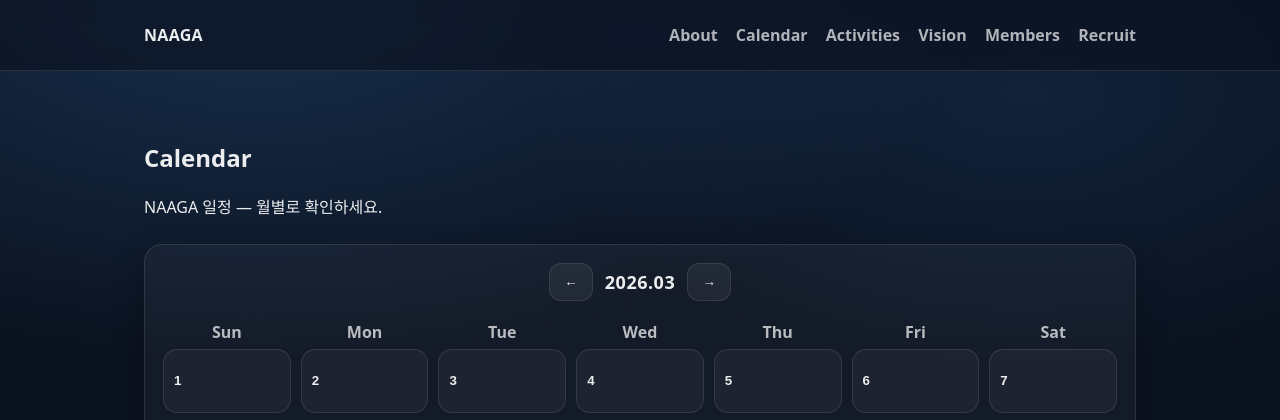
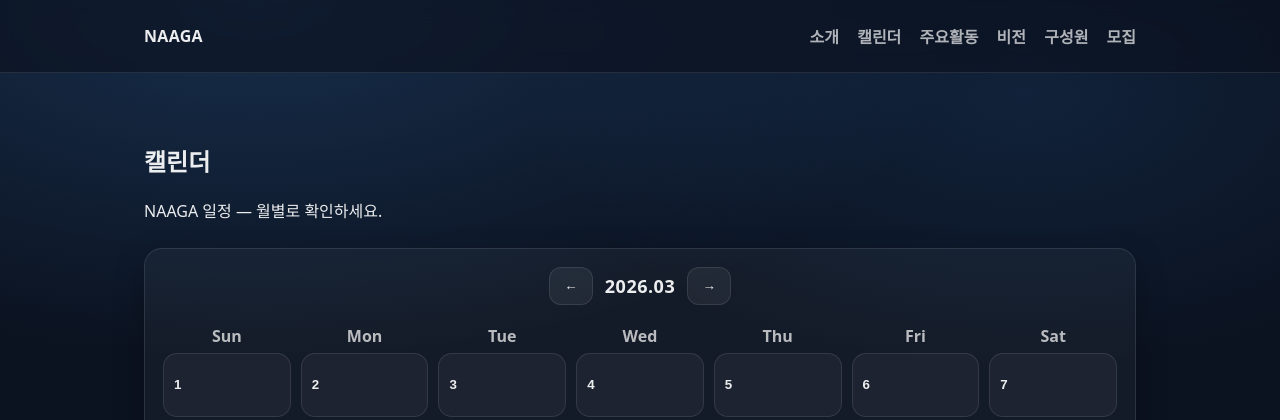
Before and after one commit to bwits15/naaga, a Flask app: page /calendar in a window 1280 px wide. Shown: the top 420 px of the page. Run offline with Flask 3, Linux system fonts and the light colour scheme.

Commit message:
update website

```diff
--- a/templates/activities.html
+++ b/templates/activities.html
@@ -1,7 +1,7 @@
 {% extends "base.html" %}
 {% block content %}
 <section class="page-head">
-  <h1>Activities</h1>
+  <h1>주요활동</h1>
   <p class="sub">우리는 ‘했다’로 끝내지 않고, ‘기록’으로 남깁니다.</p>
 </section>
 
--- a/templates/base.html
+++ b/templates/base.html
@@ -11,12 +11,12 @@
     <div class="container nav-inner">
       <a class="brand" href="/">NAAGA</a>
       <nav class="menu">
-        <a href="/about">About</a>
-        <a href="/calendar">Calendar</a>
-        <a href="/activities">Activities</a>
-        <a href="/vision">Vision</a>
-        <a href="/members">Members</a>
-        <a href="/recruit">Recruit</a>
+        <a href="/about">소개</a>
+        <a href="/calendar">캘린더</a>
+        <a href="/activities">주요활동</a>
+        <a href="/vision">비전</a>
+        <a href="/members">구성원</a>
+        <a href="/recruit">모집</a>
       </nav>
     </div>
   </header>
--- a/templates/calendar.html
+++ b/templates/calendar.html
@@ -2,7 +2,7 @@
 {% block content %}
 
 <section class="page-head">
-  <h1>Calendar</h1>
+  <h1>캘린더</h1>
   <p class="sub">NAAGA 일정 — 월별로 확인하세요.</p>
 </section>
 
--- a/templates/members.html
+++ b/templates/members.html
@@ -1,7 +1,7 @@
 {% extends "base.html" %}
 {% block content %}
 <section class="page-head">
-  <h1>Members</h1>
+  <h1>조직도</h1>
   <p class="sub">완성된 사람보다 성장 중인 사람을 환영합니다.</p>
 </section>
 
--- a/templates/recruit.html
+++ b/templates/recruit.html
@@ -1,7 +1,7 @@
 {% extends "base.html" %}
 {% block content %}
 <section class="page-head">
-  <h1>Recruit</h1>
+  <h1>지원</h1>
   <p class="sub">두려워도 한 걸음 나아가는 사람을 찾습니다.</p>
 </section>
 
--- a/templates/vision.html
+++ b/templates/vision.html
@@ -1,7 +1,7 @@
 {% extends "base.html" %}
 {% block content %}
 <section class="page-head">
-  <h1>Vision</h1>
+  <h1>목표</h1>
   <p class="sub">이번 학기 → 1년 → 장기 목표</p>
 </section>
 
```
